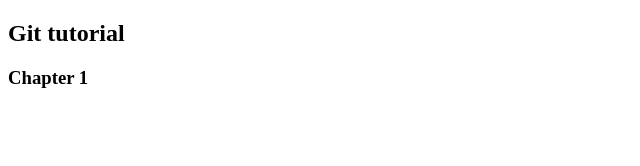
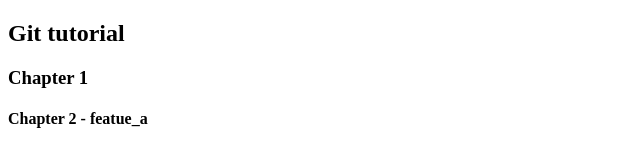
Before and after one commit to highhimanshu/git-tutorial, a plain HTML site: page index.html in a window 1280 px wide. Shown: the whole page, without its empty margins (0-640 px from the left). Drawn offline with Linux system fonts and the light colour scheme.

Commit message:
my changes

```diff
--- a/index.html
+++ b/index.html
@@ -8,5 +8,6 @@
   <body>
     <h2>Git tutorial</h2>
     <h3>Chapter 1</h3>
+    <h4>Chapter 2 - featue_a</h4>
   </body>
 </html>
```
